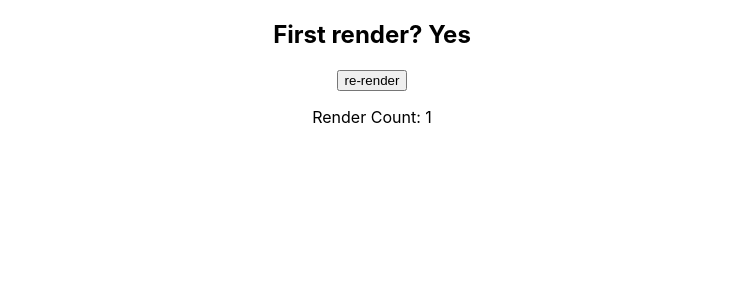
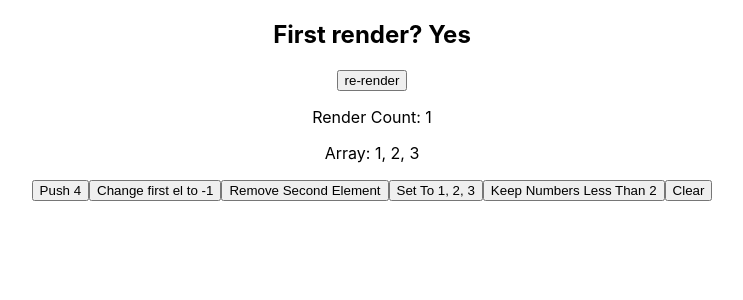
Before and after one commit to Konrad-Jalowy/reactcustomhooks, a React (Create React App) app: page / in a window 1280 px wide. Shown: the top 300 px of the page, without its empty margins (268-1011 px from the left). Built offline with nearby package versions, Linux system fonts and the light colour scheme.

Commit message:
example of usearray

```diff
--- a/src/App.js
+++ b/src/App.js
@@ -6,6 +6,7 @@ import { HookUseBooleanExample } from './components/HookUseBooleanExample';
 import { HookUseRenderCountExample } from './components/HookUseRenderCountExample';
 import { HookUseOnceExample } from './components/HookUseOnceExample';
 import HookUseFirstRenderExample from './components/HookUseFirstRenderExample';
+import HookUseArrayExample from './components/HookUseArrayExample';
 import './App.css';
 //uncomment false to see hook in action
 function App() {
@@ -19,6 +20,7 @@ function App() {
       {false && <HookUseRenderCountExample/>}
       {false && <HookUseOnceExample/>}
       {true && <HookUseFirstRenderExample/>}
+      {true && <HookUseArrayExample/>}
     </div>
   );
 }
--- /dev/null
+++ b/src/components/HookUseArrayExample.js
@@ -0,0 +1,20 @@
+import useArray from "../hooks/useArray";
+
+export default function HookUseArrayExample(){
+    const { arr, set, push, remove, filter, update, clear } = useArray([
+        1,2,3
+      ]);
+    return (
+        <>
+        <p>Array: {arr.join(', ')}</p>
+        <button onClick={() => push(4)}>Push 4</button>
+        <button onClick={() => update(0, -1)}>Change first el to -1</button>
+        <button onClick={() => remove(1)}>Remove Second Element</button>
+        <button onClick={() => set([1, 2, 3])}>Set To 1, 2, 3</button>
+        <button onClick={() => filter(n => n < 2)}>
+        Keep Numbers Less Than 2
+        </button>
+        <button onClick={clear}>Clear</button>
+        </>
+    )
+}
```
